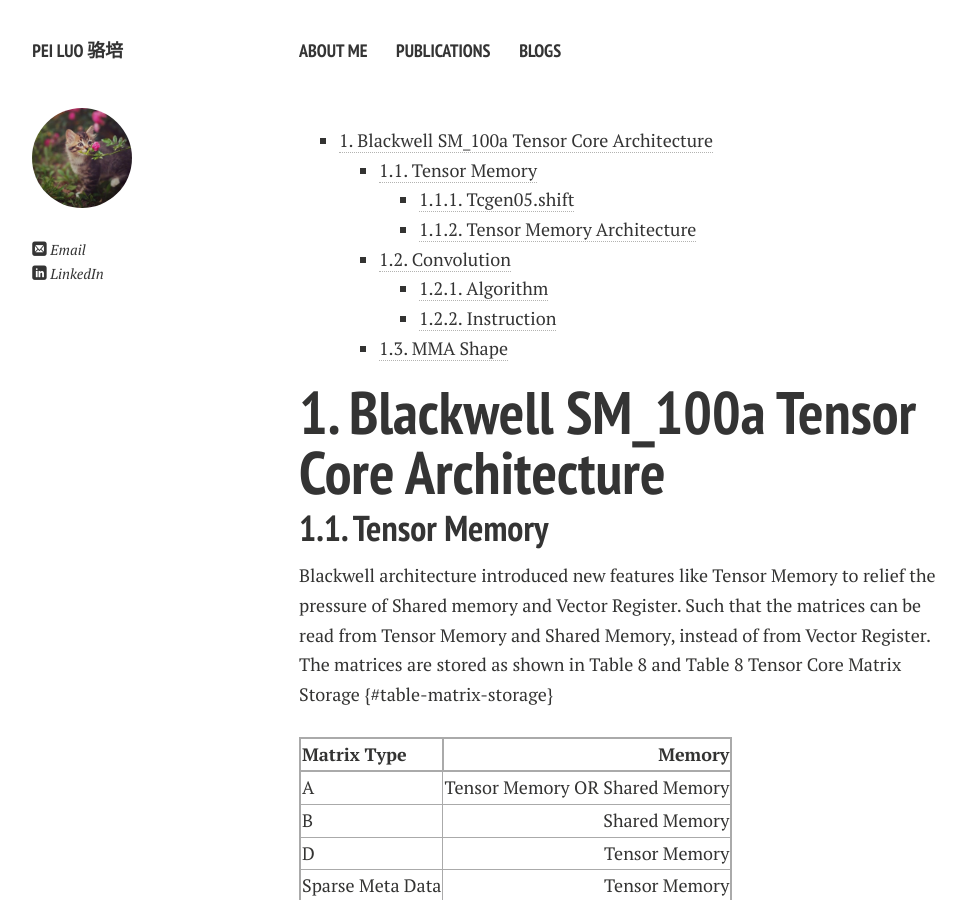
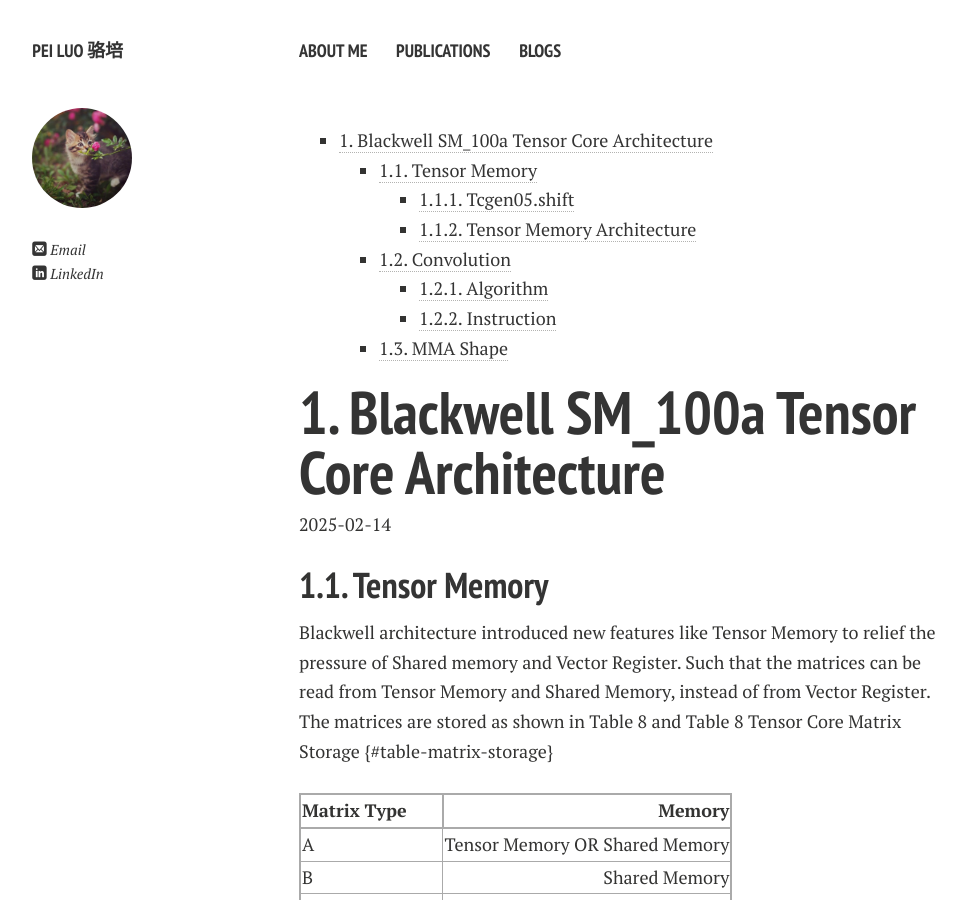
Before and after one commit to silenceluo/silenceluo.github.io, a Jekyll site: the page built from blogs/Blackwell_Tensor_Core.md, in a window 1280 px wide and 900 px high. Shown: the whole window, without its empty margins (21-987 px from the left). Built offline with Jekyll 4.4.1, drawn with Linux system fonts in a browser that asks for light colours; nearby versions of some CDN libraries; our own code applies the rules of GitHub Pages for plain Markdown files; comment, search, counter and statistics services are not loaded; a style sheet for code colours, icons or effects is not loaded.

Commit message:
Add time for blackwell

```diff
--- a/blogs/Blackwell_Tensor_Core.md
+++ b/blogs/Blackwell_Tensor_Core.md
@@ -9,6 +9,8 @@
 
 
 # 1. [Blackwell SM_100a Tensor Core Architecture](#sec:tile)
+
+2025-02-14
 
 ## 1.1. [Tensor Memory](#sec:ensor_mem)
 
```
